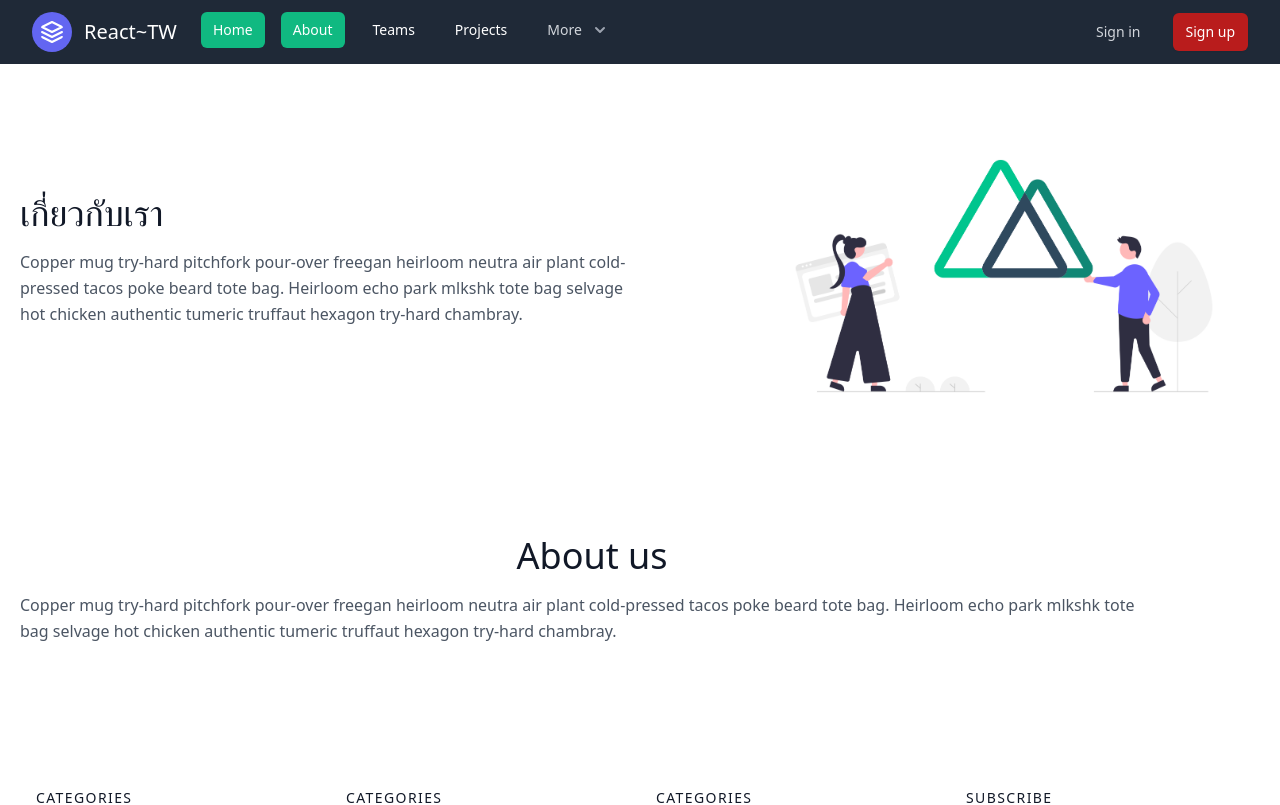
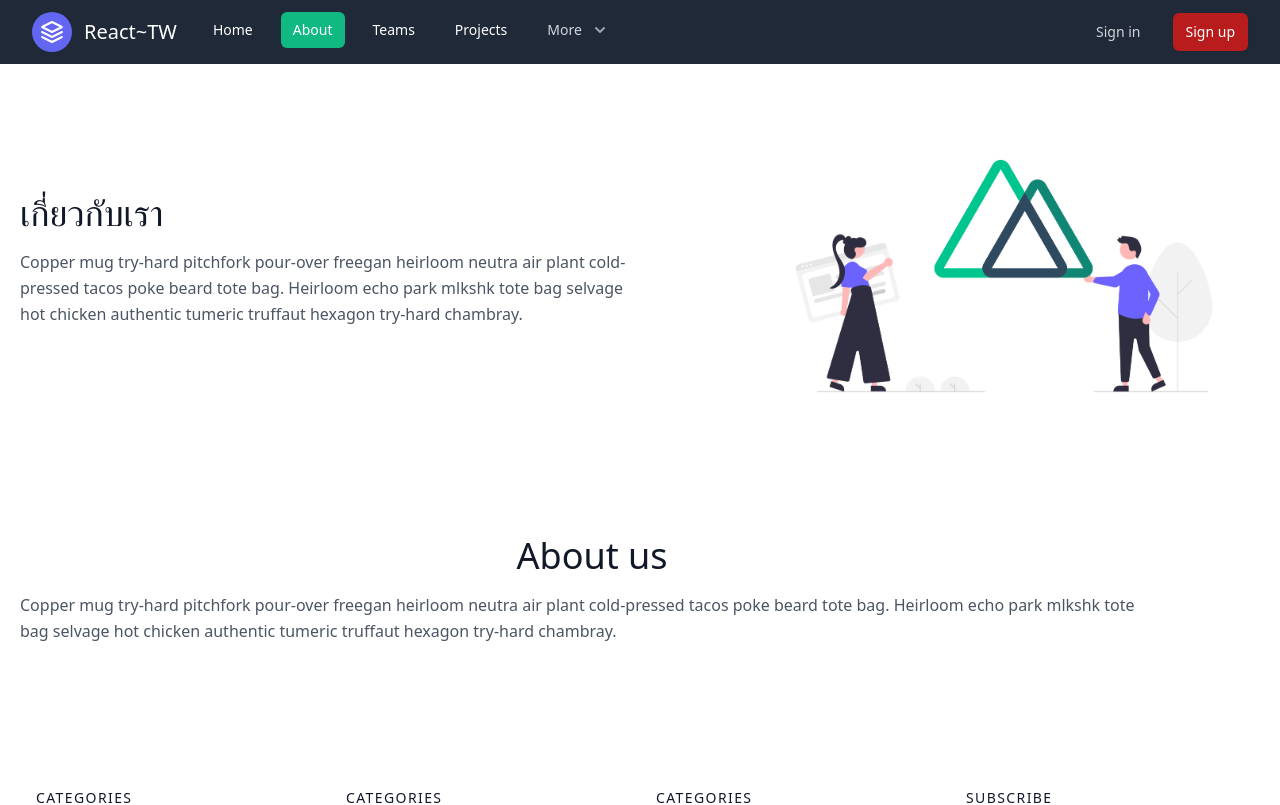
Before and after one commit to KateChantha/react-typescript-tailwind, a React (Create React App) app: page /about in a window 1280 px wide. Shown: the top 805 px of the page. Built offline with nearby package versions, Linux system fonts and the light colour scheme.

Commit message:
active bNavlink is in green color

```diff
--- a/src/components/shared/Navbar.tsx
+++ b/src/components/shared/Navbar.tsx
@@ -71,7 +71,7 @@ const Navbar = () => {
             <div className="hidden sm:block sm:ml-6">
               <div className="flex space-x-4">
 
-                <NavLink exact to="/" className="bg-green-500 text-white hover:bg-gray-700 hover:text-white px-3 py-2 rounded-md text-sm font-medium" activeClassName="bg-green-500">
+                <NavLink exact to="/" className="text-white hover:bg-gray-700 hover:text-white px-3 py-2 rounded-md text-sm font-medium" activeClassName="bg-green-500">
                   Home
                 </NavLink>
                 <NavLink exact to="/about" className="text-white hover:bg-gray-700 hover:text-white px-3 py-2 rounded-md text-sm font-medium" activeClassName="bg-green-500">
```
